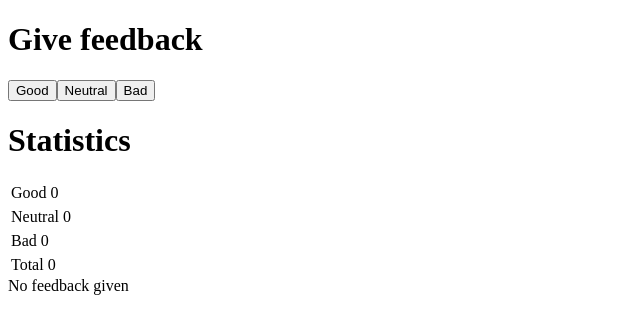
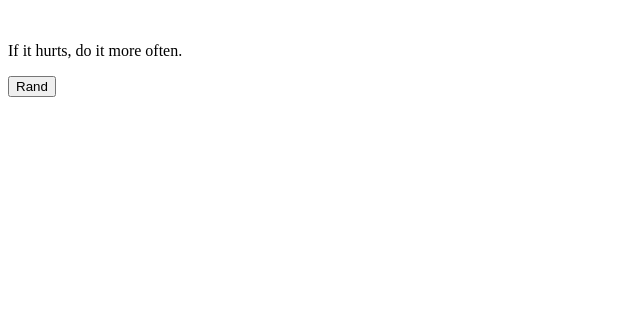
Before and after one commit to Adecas-Eg/Part0, a React (Vite) app in the folder part1/: page / in a window 1280 px wide. Shown: the top 334 px of the page, without its empty margins (0-640 px from the left). Built offline with nearby package versions, Linux system fonts and the light colour scheme.

Commit message:
part 1 anecdotes  1.12

```diff
--- a/part1/src/App.jsx
+++ b/part1/src/App.jsx
@@ -1,65 +1,32 @@
-import { useState } from "react";
+import { useState } from 'react'
 
-const Button = (props) => (
-  <button onClick={props.handleClick}>{props.text}</button>
-);
+const App = () => {
+  const anecdotes = [
+    'If it hurts, do it more often.',
+    'Adding manpower to a late software project makes it later!',
+    'The first 90 percent of the code accounts for the first 10 percent of the development time...The remaining 10 percent of the code accounts for the other 90 percent of the development time.',
+    'Any fool can write code that a computer can understand. Good programmers write code that humans can understand.',
+    'Premature optimization is the root of all evil.',
+    'Debugging is twice as hard as writing the code in the first place. Therefore, if you write the code as cleverly as possible, you are, by definition, not smart enough to debug it.',
+    'Programming without an extremely heavy use of console.log is same as if a doctor would refuse to use x-rays or blood tests when diagnosing patients.',
+    'The only way to go fast, is to go well.'
+  ]
 
-const StatisticLine = (props) => (
-  <div>
-    <table>
-      <tbody>
-        <tr>
-          <td>{props.text}</td>
-          <td>{props.value}</td>
-        </tr>
-      </tbody>
-    </table>
-  </div>
-);
-const Statistics = (props) => {
-  if (props.total === 0) {
-    return <div>No feedback given</div>;
-  }
+  const [selected, setSelected] = useState(0)
+
+
+  const handleClick = () =>  setSelected(Math.floor(Math.random() * anecdotes.length))
 
   return (
+
     <div>
-      <StatisticLine text="Average score" value={props.average.toFixed(2)} />
-      <StatisticLine
-        text="Positive feedback"
-        value={`${(props.positive * 100).toFixed(2)}%`}
-      />
+
+      <br></br>
+      <p>{anecdotes[selected]}</p>
+      <button onClick={handleClick }>Rand</button>
+
     </div>
-  );
-};
+  )
+}
 
-const App = () => {
-  // guarda los clics de cada botón en su propio estado
-  const [good, setGood] = useState(0);
-  const [neutral, setNeutral] = useState(0);
-  const [bad, setBad] = useState(0);
-
-  const total = good + neutral + bad;
-  const average = total === 0 ? 0 : (good - bad) / total;
-  const positive = total === 0 ? 0 : good / total;
-
-  const handleGoodClick = () => setGood(good + 1);
-  const handleNeutralClick = () => setNeutral(neutral + 1);
-  const handleBadClick = () => setBad(bad + 1);
-
-  return (
-    <div>
-      <h1>Give feedback</h1>
-      <Button handleClick={handleGoodClick} text="Good" />
-      <Button handleClick={handleNeutralClick} text="Neutral" />
-      <Button handleClick={handleBadClick} text="Bad" />
-      <h1>Statistics</h1>
-      <StatisticLine text="Good" value={good} />
-      <StatisticLine text="Neutral" value={neutral} />
-      <StatisticLine text="Bad" value={bad} />
-      <StatisticLine text="Total" value={total} />
-      <Statistics total={total} average={average} positive={positive} />
-    </div>
-  );
-};
-
-export default App;
+export default App
```
